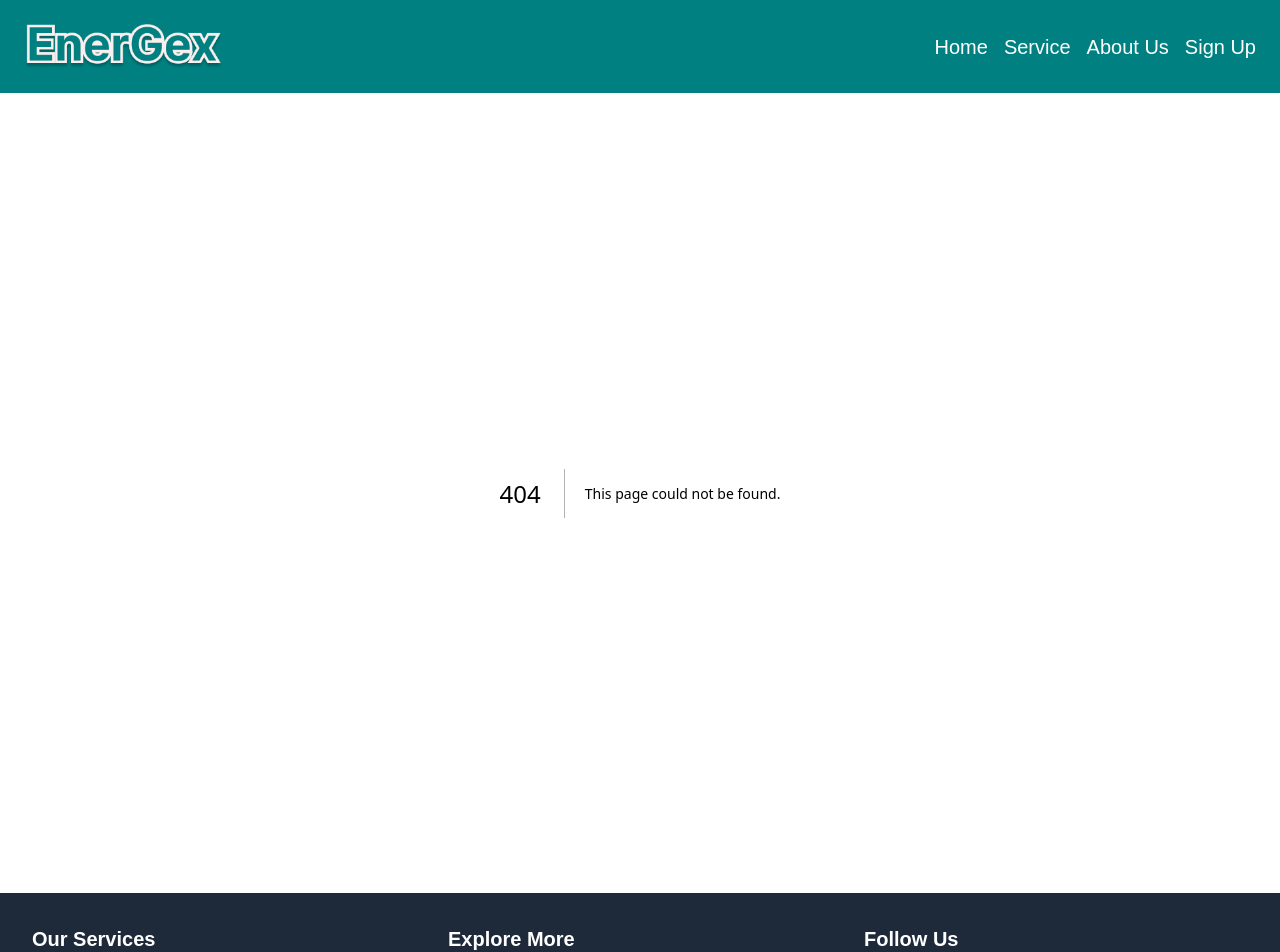
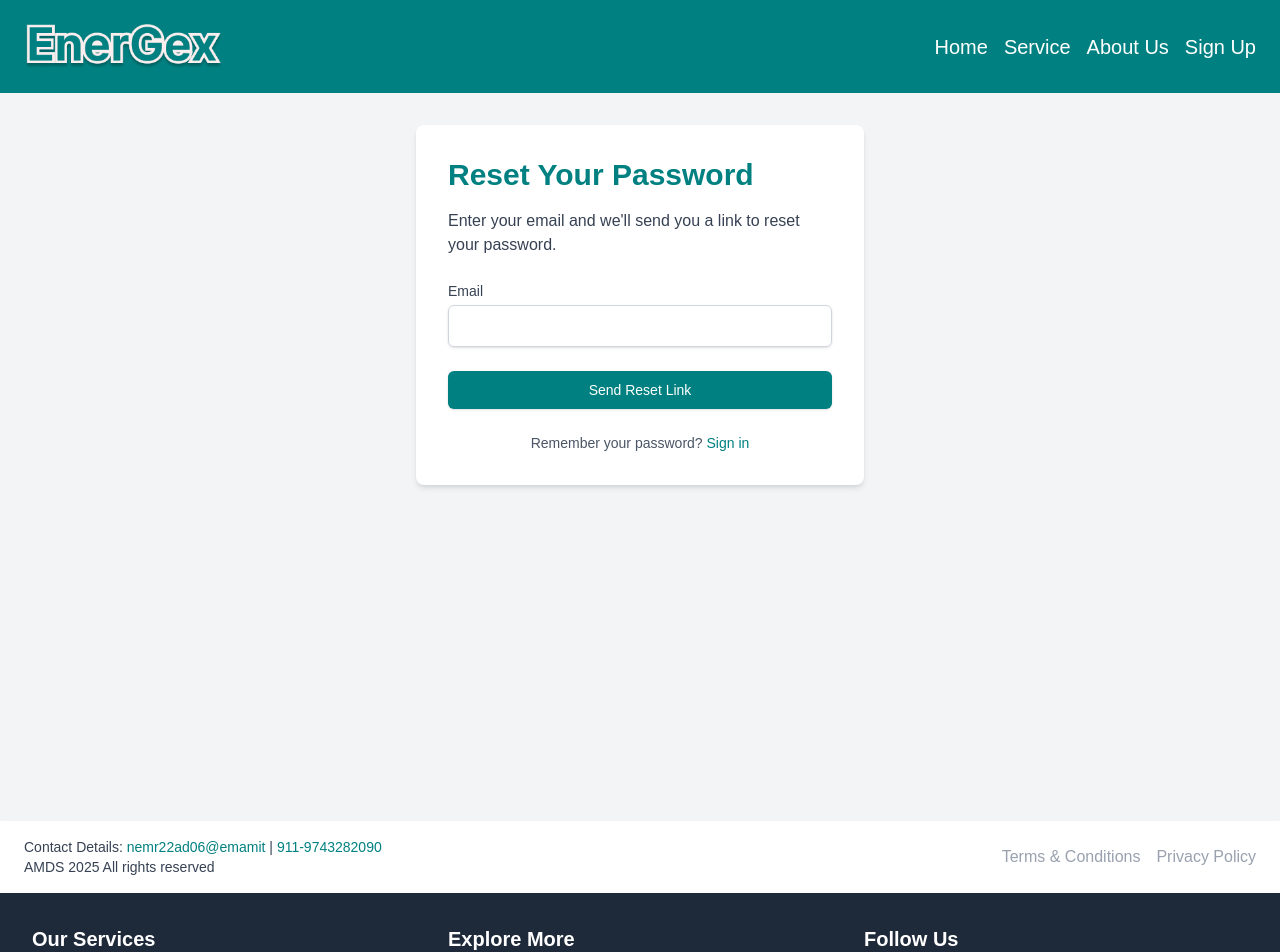
Before and after one commit to Padme-004/hpe-energex, a Next.js app in the folder frontend/my-app/: page /forgotpassword in a window 1280 px wide. Before the commit this address had no page. Shown: the top 952 px of the page. Built offline with nearby package versions, Linux system fonts and the light colour scheme.

Commit message:
Might be sus- but ForgotPassword part is done

```diff
--- /dev/null
+++ b/frontend/my-app/app/forgotpassword/page.tsx
@@ -0,0 +1,122 @@
+'use client';
+import React, { useState } from 'react';
+import { useRouter } from 'next/navigation';
+import Link from 'next/link';
+
+const ForgotPasswordPage = () => {
+  const [email, setEmail] = useState('');
+  const [message, setMessage] = useState('');
+  const [isLoading, setIsLoading] = useState(false);
+  const [error, setError] = useState('');
+  const router = useRouter();
+
+  const handleSubmit = async (e: React.FormEvent) => {
+    e.preventDefault();
+    setIsLoading(true);
+    setError('');
+    setMessage('');
+
+    try {
+      // Replace with your actual API endpoint
+      const response = await fetch('http://localhost:8080/api/users/forgot-password', {
+        method: 'POST',
+        headers: { 'Content-Type': 'application/json' },
+        body: JSON.stringify({ email }),
+      });
+
+      const data = await response.json();
+
+      if (!response.ok) {
+        throw new Error(data.message || 'Password reset failed');
+      }
+
+      setMessage('Password reset link sent to your email!');
+    } catch (err) {
+      setError(err instanceof Error ? err.message : 'Failed to send reset link');
+      console.error('Password reset error:', err);
+    } finally {
+      setIsLoading(false);
+    }
+  };
+
+  return (
+    <div className="min-h-screen bg-gray-100 flex flex-col">
+      <main className="flex-grow container mx-auto px-6 py-8">
+        <div className="max-w-md mx-auto bg-white p-8 rounded-lg shadow-md">
+          <h1 className="text-3xl font-bold mb-4" style={{ color: '#008080' }}>Reset Your Password</h1>
+          <p className="text-gray-700 mb-6">
+            Enter your email and we'll send you a link to reset your password.
+          </p>
+
+          {error && (
+            <div className="mb-4 p-4 bg-red-100 border-l-4 border-red-500 text-red-700">
+              <p>{error}</p>
+            </div>
+          )}
+
+          {message && (
+            <div className="mb-4 p-4 bg-green-100 border-l-4 border-green-500 text-green-700">
+              <p>{message}</p>
+            </div>
+          )}
+
+          <form className="space-y-6" onSubmit={handleSubmit}>
+            <div>
+              <label htmlFor="email" className="block text-sm font-medium text-gray-700">Email</label>
+              <input
+                type="email"
+                id="email"
+                name="email"
+                value={email}
+                onChange={(e) => setEmail(e.target.value)}
+                className="mt-1 block w-full px-3 py-2 border border-gray-300 rounded-md shadow-sm"
+                required
+              />
+            </div>
+
+            <div>
+              <button
+                type="submit"
+                disabled={isLoading}
+                className="w-full flex justify-center py-2 px-4 border border-transparent rounded-md shadow-sm text-sm font-medium text-white disabled:opacity-50"
+                style={{ backgroundColor: '#008080' }}
+              >
+                {isLoading ? 'Sending...' : 'Send Reset Link'}
+              </button>
+            </div>
+          </form>
+
+          <div className="mt-6 text-center">
+            <p className="text-sm text-gray-600">
+              Remember your password?{' '}
+              <Link
+                href="/signin"
+                className="font-medium text-teal-600 hover:text-teal-500"
+                style={{ color: '#008080' }}
+              >
+                Sign in
+              </Link>
+            </p>
+          </div>
+        </div>
+      </main>
+
+      <footer className="bg-white shadow-md mt-8">
+        <div className="container mx-auto px-6 py-4">
+          <div className="flex justify-between items-center">
+            <div className="text-sm text-gray-700">
+              <p>Contact Details: <a href="mailto:nemr22ad06@emamit" className="hover:text-teal-800" style={{ color: '#008080' }}>nemr22ad06@emamit</a> | <a href="tel:911-9743282090" className="hover:text-teal-800" style={{ color: '#008080' }}>911-9743282090</a></p>
+              <p>AMDS 2025 All rights reserved</p>
+            </div>
+            <div className="flex space-x-4">
+              <a href="#" className="text-gray-400 hover:text-teal-800">Terms & Conditions</a>
+              <a href="#" className="text-gray-400 hover:text-teal-800">Privacy Policy</a>
+            </div>
+          </div>
+        </div>
+      </footer>
+    </div>
+  );
+};
+
+export default ForgotPasswordPage;
--- a/frontend/my-app/app/signin/page.tsx
+++ b/frontend/my-app/app/signin/page.tsx
@@ -1,11 +1,10 @@
 // 'use client'; //Sign in page with jwt, next version tries to store access token too
 // import React, { useState } from 'react';
-// import { useDispatch, useSelector } from 'react-redux';
+// import { useDispatch } from 'react-redux';
 // import { setToken } from '../features/authSlice';
 // import { useRouter } from 'next/navigation';
-// import type { RootState } from '../store/store';
+// import { useAuth } from '../context/AuthContext';
 
-// // JWT Decoding Helper Function with proper typing
 // interface DecodedToken {
 //   userId: number;
 //   houseId: number;
@@ -28,17 +27,17 @@
 //   }
 // };
 
-// const SignInPage: React.FC = () => {
-//   const [email, setEmail] = useState<string>('');
-//   const [password, setPassword] = useState<string>('');
-//   const [error, setError] = useState<string>('');
-//   const [isLoading, setIsLoading] = useState<boolean>(false);
+// const SignInPage = () => {
+//   const [email, setEmail] = useState('');
+//   const [password, setPassword] = useState('');
+//   const [error, setError] = useState('');
+//   const [isLoading, setIsLoading] = useState(false);
 
 //   const dispatch = useDispatch();
 //   const router = useRouter();
-//   const authState = useSelector((state: RootState) => state.auth);
+//   const { setAccessToken } = useAuth();
 
-//   const handleSubmit = async (e: React.FormEvent<HTMLFormElement>) => {
+//   const handleSubmit = async (e: React.FormEvent) => {
 //     e.preventDefault();
 //     setIsLoading(true);
 //     setError('');
@@ -47,7 +46,7 @@
 //       const response = await fetch('http://localhost:8080/api/users/login', {
 //         method: 'POST',
 //         headers: { 'Content-Type': 'application/json' },
-//         credentials: 'include', // Still maintains cookie-based auth
+//         credentials: 'include',
 //         body: JSON.stringify({ email, password }),
 //       });
 
@@ -57,7 +56,6 @@
 //         throw new Error(data.message || 'Login failed');
 //       }
 
-//       // Extract token from either Authorization header or response body
 //       const authHeader = response.headers.get('Authorization');
 //       const accessToken = authHeader ? authHeader.replace('Bearer ', '') : data.accessToken;
 
@@ -70,10 +68,8 @@
 //         throw new Error('Received invalid token format');
 //       }
 
-//       // Store token in localStorage (added)
+//       // Update all authentication systems
 //       localStorage.setItem('jwt', accessToken);
-
-//       // Also store in Redux
 //       dispatch(setToken({
 //         token: accessToken,
 //         user: {
@@ -84,6 +80,7 @@
 //           role: decoded.role,
 //         }
 //       }));
+//       setAccessToken(accessToken);
 
 //       router.push('/');
 
@@ -94,9 +91,9 @@
 //       setIsLoading(false);
 //     }
 //   };
+
 //   return (
 //     <div className="min-h-screen bg-gray-100 flex flex-col">
-//       {/* Main Content */}
 //       <main className="flex-grow container mx-auto px-6 py-8">
 //         <div className="max-w-4xl mx-auto bg-white p-8 rounded-lg shadow-md">
 //           <h1 className="text-3xl font-bold mb-4" style={{ color: '#008080' }}>Login to your EnerGex Account</h1>
@@ -104,14 +101,12 @@
 //             Save while contributing to the planet!
 //           </p>
 
-//           {/* Error Message */}
 //           {error && (
 //             <div className="mb-4 p-4 bg-red-100 border-l-4 border-red-500 text-red-700">
 //               <p>{error}</p>
 //             </div>
 //           )}
 
-//           {/* Sign-In Form */}
 //           <form className="space-y-6" onSubmit={handleSubmit}>
 //             <div>
 //               <label htmlFor="email" className="block text-sm font-medium text-gray-700">Email</label>
@@ -167,7 +162,6 @@
 //         </div>
 //       </main>
 
-//       {/* Footer */}
 //       <footer className="bg-white shadow-md mt-8">
 //         <div className="container mx-auto px-6 py-4">
 //           <div className="flex justify-between items-center">
@@ -310,8 +304,10 @@ const SignInPage = () => {
               />
             </div>
 
-            <div>
-              <label htmlFor="password" className="block text-sm font-medium text-gray-700">Password</label>
+            <div className="space-y-2">
+              <div className="flex justify-between items-center">
+                <label htmlFor="password" className="block text-sm font-medium text-gray-700">Password</label>
+              </div>
               <input
                 type="password"
                 id="password"
@@ -321,6 +317,13 @@ const SignInPage = () => {
                 className="mt-1 block w-full px-3 py-2 border border-gray-300 rounded-md shadow-sm"
                 required
               />
+              <a
+                  href="/forgotpassword"
+                  className="text-sm font-medium text-teal-600 hover:text-teal-500"
+                  style={{ color: '#008080' }}
+                >
+                  Forgot password?
+                </a>
             </div>
 
             <div>
```
